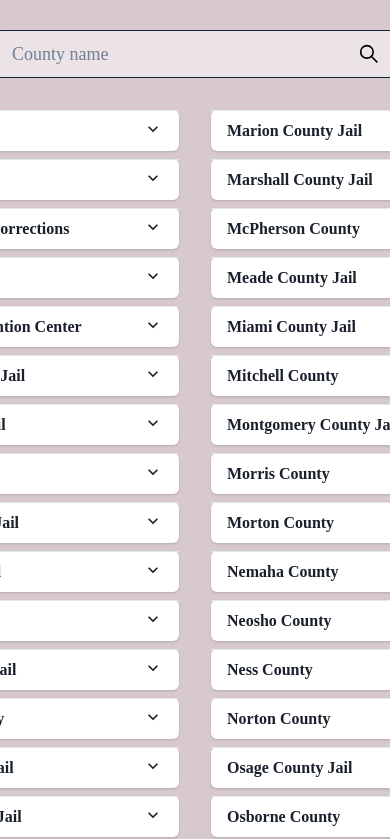
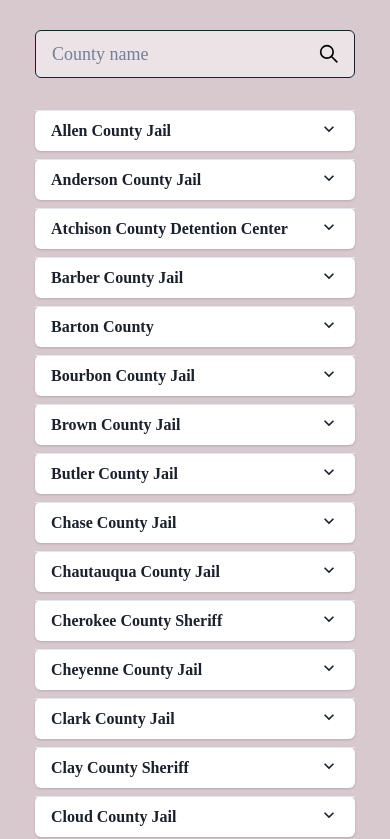
Before and after one commit to cjfritz9/sean-the-bondsman, a React (Create React App) app: page /jail-info in a window 390 px wide. Shown: the part 762-1601 px from the top of the page. Built offline with nearby package versions, Linux system fonts and the light colour scheme; a web font is replaced by a local one.

Commit message:
added mobile support for jails information, opens phone app upon clicking the numbers and opens maps app when clicking the address

```diff
--- a/src/components/App.tsx
+++ b/src/components/App.tsx
@@ -32,8 +32,6 @@ const App: React.FC = () => {
   useEffect(() => {
     setIsGreaterThan768(isGreaterThan768);
   }, [isGreaterThan768]);
-
-  console.log(isGreaterThan768, bgImage);
 
   return (
     <Box
--- a/src/components/Pages/JailInfo/JailInfoCard.tsx
+++ b/src/components/Pages/JailInfo/JailInfoCard.tsx
@@ -38,7 +38,7 @@ const JailInfoCard: React.FC<JailInfoCardProps> = ({
       }, 5000);
       navigator.clipboard.writeText(phone);
     } else {
-      window.open(phone);
+      window.open('tel:' + phone);
     }
   };
 
--- a/src/components/Pages/JailInfo/JailInfoWrapper.tsx
+++ b/src/components/Pages/JailInfo/JailInfoWrapper.tsx
@@ -1,13 +1,15 @@
-import React, { useState } from 'react';
+import React, { useContext, useState } from 'react';
 import { Flex, Heading, Icon, Input, Spinner, Stack } from '@chakra-ui/react';
 import { jails1, jails2, jails3, jails4, JailData } from './JailData';
 import JailInfoCard from './JailInfoCard';
 import Search from './Search';
+import { SiteContext } from '../../../context/SiteContext';
 
 const JailInfoWrapper: React.FC = () => {
   const [searchResults, setSearchResults] = useState<JailData[]>([]);
   const [searchLoading, setSearchLoading] = useState(false);
   const [noResults, setNoResults] = useState(false);
+  const { isGreaterThan768 } = useContext<any>(SiteContext);
   return (
     <Stack
       py={['2rem', '3rem', '6rem']}
@@ -21,7 +23,12 @@ const JailInfoWrapper: React.FC = () => {
         setSearchLoading={setSearchLoading}
         setNoResults={setNoResults}
       />
-      <Flex w='100%' gap='2rem' justifyContent='center'>
+      <Flex
+        flexWrap='wrap'
+        w='100%'
+        gap={isGreaterThan768 ? '2rem' : '0'}
+        justifyContent='center'
+      >
         {noResults ? (
           <Heading>No Results</Heading>
         ) : searchResults.length ? (
--- a/src/components/Pages/JailInfo/Search.tsx
+++ b/src/components/Pages/JailInfo/Search.tsx
@@ -25,7 +25,7 @@ const Search: React.FC<SearchProps> = ({
   const [searchInput, setSearchInput] = useState('');
 
   useEffect(() => {
-    setSearchLoading(true)
+    setSearchLoading(true);
     if (searchInput.length === 0 || searchInput.charAt(0) === ' ') {
       setSearchResults([]);
       setSearchLoading(false);
@@ -64,7 +64,7 @@ const Search: React.FC<SearchProps> = ({
     <Box>
       <Flex pos='relative' alignItems='center'>
         <Input
-          w='400px'
+          w={['320px', '400px']}
           _hover={{ borderColor: 'Brand.Celestial' }}
           _focus={{ bgColor: 'Brand.White' }}
           size='lg'
--- a/src/components/Shared/Header.tsx
+++ b/src/components/Shared/Header.tsx
@@ -11,7 +11,7 @@ import {
   Text,
   Image
 } from '@chakra-ui/react';
-import { Link as ReactLink, useLocation } from 'react-router-dom';
+import { Link as ReactLink, useLocation, useNavigate } from 'react-router-dom';
 import { AiFillHome } from 'react-icons/ai';
 import { BsInfoSquare, BsChevronUp } from 'react-icons/bs';
 import { FaWpforms } from 'react-icons/fa';
@@ -20,11 +20,17 @@ import logoSM from '../../assets/logo-sm.webp';
 import { SiteContext } from '../../context/SiteContext';
 
 const Header: React.FC = () => {
-  const menuRef = useRef(null);
   const { isGreaterThan768, isMenuOpen, setIsMenuOpen } =
     useContext<any>(SiteContext);
 
+  const navigate = useNavigate();
   const location = useLocation();
+
+  useEffect(() => {
+    if (isMenuOpen) {
+      setIsMenuOpen(false);
+    }
+  }, [navigate]);
 
   if (isGreaterThan768) {
     return (
```
